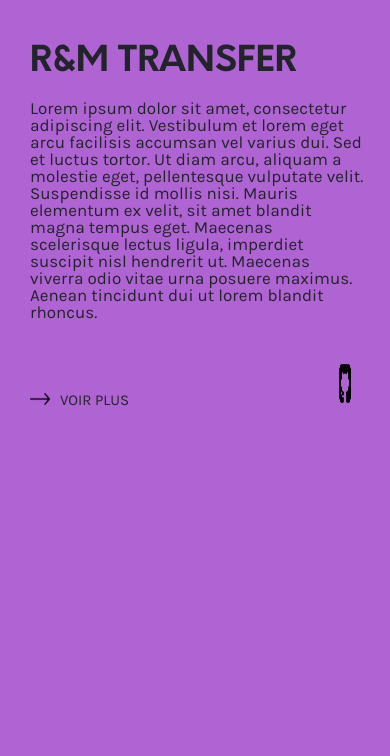
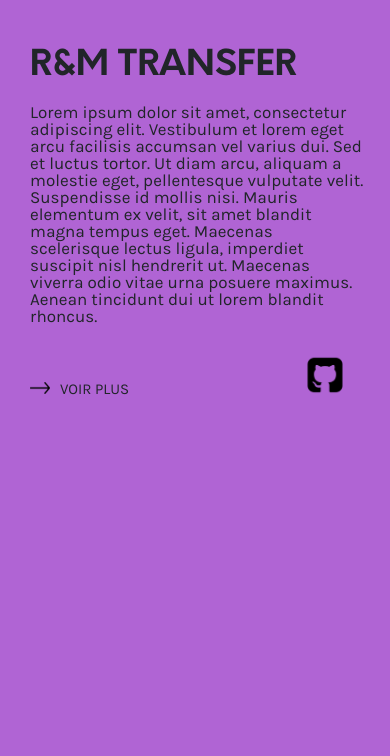
Before and after one commit to kvnbrnrd/Portfolio, a PHP site: page / in a window 390 px wide. Shown: the part 88-844 px from the top of the page. Run offline with PHP 8.4, Linux system fonts and the light colour scheme; some libraries are stand-ins or nearby versions.

Commit message:
[edit] -- Responsive Github projet --

```diff
--- a/Assets/CSS/main.css
+++ b/Assets/CSS/main.css
@@ -290,10 +290,8 @@ table {
 
 	#gitP
 	{
-		padding-top: 1rem;
-		margin-left: 1.3rem;
-		width: 7rem;
-		height: 5.5rem;
+		width: 11rem;
+		height: 4rem;
 	}
 
 }
```
